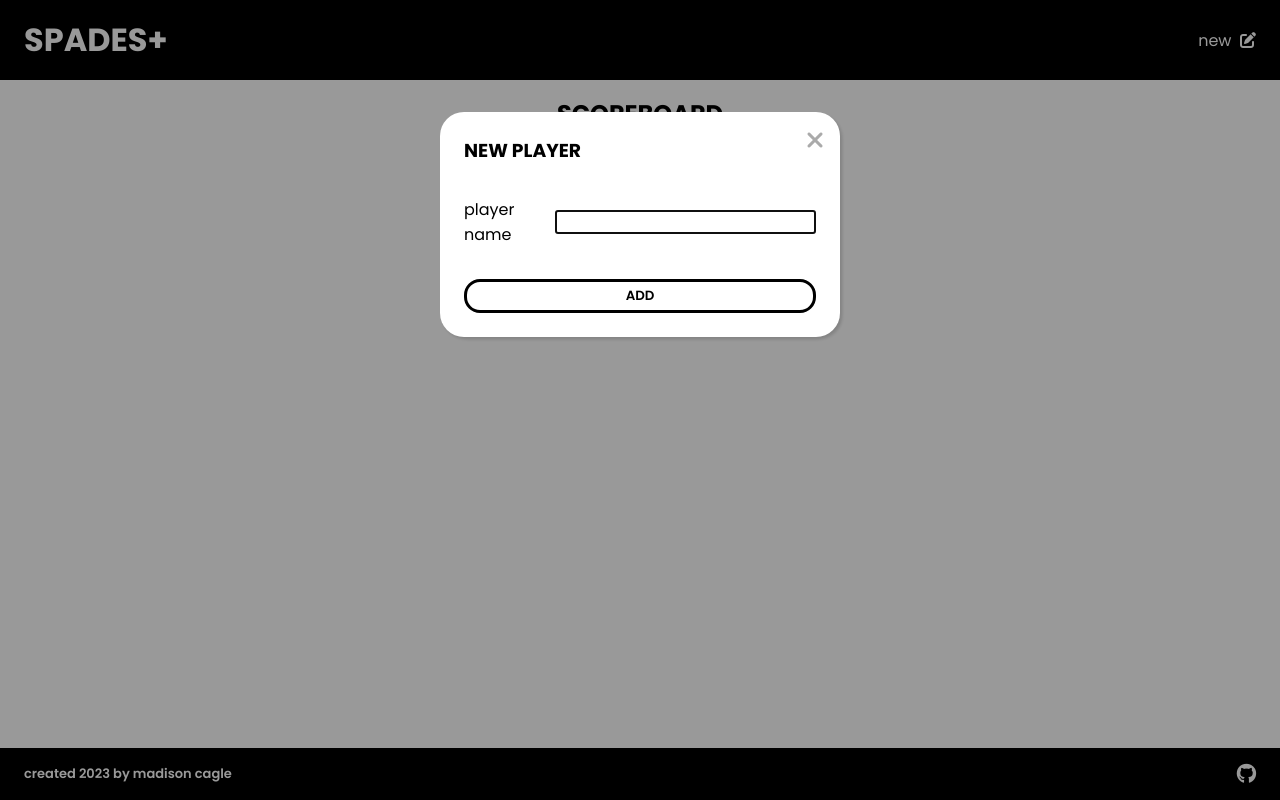
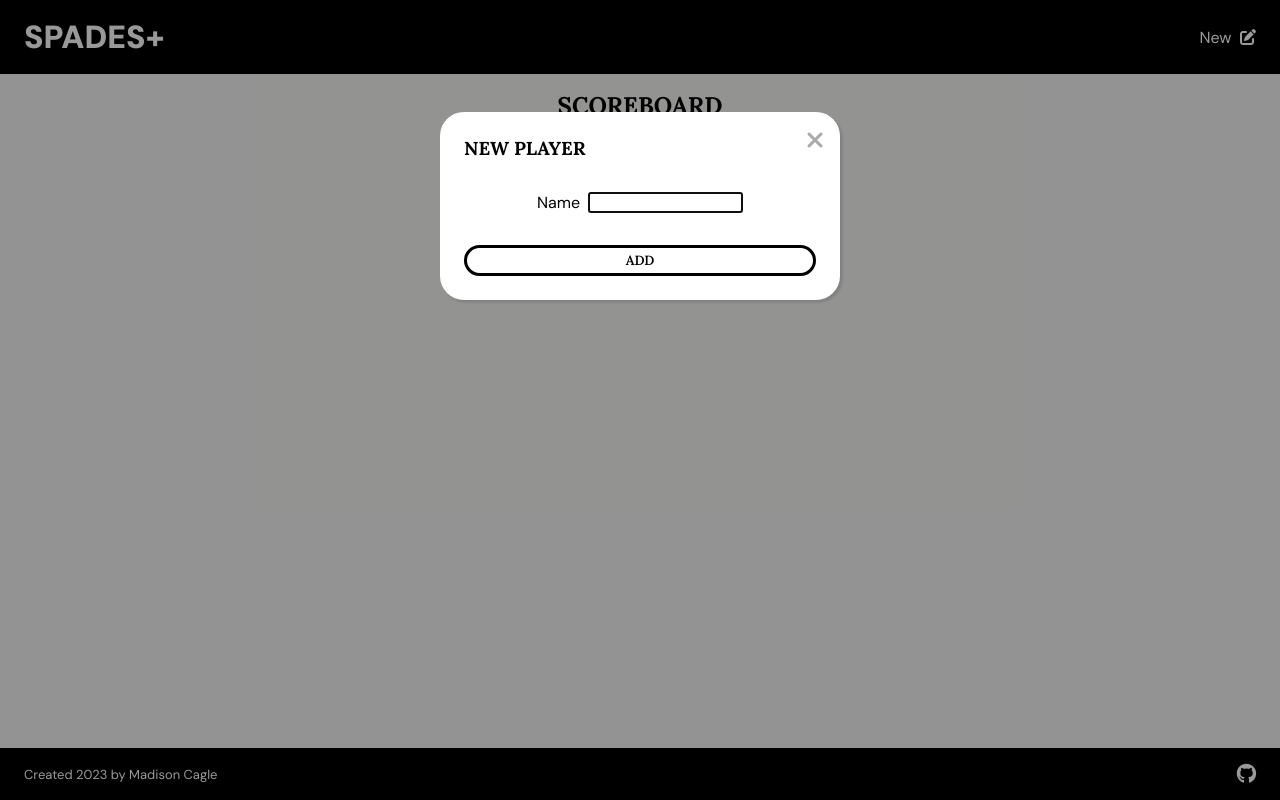
Before and after one commit to madisoncagle/spades-plus, a React (Create React App) app: page / in a window 1280 px wide. Both pictures are taken after a click on the button 640 px from the left and 187 px from the top of the page. Built offline with nearby package versions, Linux system fonts and the light colour scheme.

Commit message:
Begin UI changes

```diff
--- a/public/index.html
+++ b/public/index.html
@@ -25,14 +25,14 @@
     <title>Spades+</title>
 </head>
 
-<body class="bg-white">
+<body>
     <noscript>You need to enable JavaScript to run this app.</noscript>
 
     <!-- header -->
     <header class="bg-black pad-ver-1">
         <div class="container header">
             <a href="#"><h1 class="txt-white">SPADES+</h1></a>
-            <a href="." class="link txt-white"><p>new &nbsp;</p><i class="fa-solid fa-pen-to-square"></i></a>
+            <a href="." class="link txt-white"><p>New &nbsp;</p><i class="fa-solid fa-pen-to-square"></i></a>
         </div>
     </header>
 
@@ -49,7 +49,7 @@
     <!-- footer -->
     <footer class="bg-black pad-ver-1">
         <div class="container flex-space-between">
-            <p class="txt-white txt-small txt-semibold">created 2023 by madison cagle</p>
+            <p>Created 2023 by Madison Cagle</p>
             <a href="https://github.com/madisoncagle" class="link txt-white"><i
                     class="fa-brands fa-github txt-125"></i></a>
         </div>
--- a/src/components/BidMinus.js
+++ b/src/components/BidMinus.js
@@ -1,6 +1,6 @@
 function BidMinus({ onMinus }) {
     return (
-        <button onClick={onMinus} className="bid-btn bdr-round-1 bdr-3 bdr-solid bdr-white bg-black txt-white">
+        <button onClick={onMinus} className="bid-btn">
             <i className="fa-solid fa-minus"></i>
         </button>
     );
--- a/src/components/BidPlus.js
+++ b/src/components/BidPlus.js
@@ -1,6 +1,6 @@
 function BidPlus({ onPlus }) {
     return (
-        <button onClick={onPlus} className="bid-btn bdr-round-1 bdr-3 bdr-solid bdr-white bg-black txt-white">
+        <button onClick={onPlus} className="bid-btn">
             <i className="fa-solid fa-plus"></i>
         </button>
     );
--- a/src/components/Modal.js
+++ b/src/components/Modal.js
@@ -10,11 +10,11 @@ function Modal({ value, hidden, onAdd, onClose, onInput, onKeyUp, hideWarning })
 
                 <div className="modal-middle">
                     <div className="modal-name-input">
-                        <label htmlFor="new-name">player name</label>
+                        <label htmlFor="new-name">Name</label>
                         <input ref={i => i && i.focus()} type="text" name="new-name" id="new-name" value={value} onInput={onInput} onKeyUp={onKeyUp} />
                     </div>
 
-                    <p className="modal-warning" hidden={hideWarning}>please enter a name</p>
+                    <p className="modal-warning" hidden={hideWarning}>Please enter a name</p>
                 </div>
 
                 <button type="submit" id="submit-player-name" className="btn-default bdr-round-1 bdr-3 bdr-solid bdr-black txt-black bg-white" onClick={onAdd}>ADD</button>
--- a/src/components/NoBtn.js
+++ b/src/components/NoBtn.js
@@ -1,6 +1,6 @@
 function NoBtn({ onNo }) {
     return (
-        <button onClick={onNo} className="yes-no-btn minus bdr-4 bdr-solid bdr-red bg-black txt-red">
+        <button onClick={onNo} className="yes-no-btn minus">
             <i className="fa-solid fa-xmark"></i>
         </button>
     );
--- a/src/components/YesBtn.js
+++ b/src/components/YesBtn.js
@@ -1,6 +1,6 @@
 function YesBtn({ onYes }) {
     return (
-        <button onClick={onYes} className="yes-no-btn plus bdr-4 bdr-solid bdr-green bg-black txt-green">
+        <button onClick={onYes} className="yes-no-btn plus">
             <i className="fa-solid fa-check"></i>
         </button>
     );
--- a/src/index.css
+++ b/src/index.css
@@ -1,4 +1,4 @@
-@import url("https://fonts.googleapis.com/css2?family=Poppins:ital,wght@0,100;0,200;0,300;0,400;0,500;0,600;0,700;0,800;0,900;1,100;1,200;1,300;1,400;1,500;1,600;1,700;1,800;1,900&display=swap");
+@import url("https://fonts.googleapis.com/css2?family=DM+Sans:ital,opsz,wght@0,9..40,100..1000;1,9..40,100..1000&family=Lora:ital,wght@0,400..700;1,400..700&display=swap");
 
 @font-face {
   font-family: "Digital";
@@ -9,7 +9,7 @@
   margin: 0;
   padding: 0;
   box-sizing: border-box;
-  font-family: "Poppins";
+  font-family: "Lora";
   /* outline: 1px solid salmon; */
   /* max-width: 100%; */
   /* overflow-x: hidden; */
@@ -39,8 +39,27 @@ a {
   transition: all 0.2s;
 }
 
+header p {
+  font-family: "DM Sans", sans-serif;
+}
+
 main {
   flex: 1;
+  background-color: #f5f5f4;
+}
+
+footer {
+  color: white;
+  font-size: small;
+}
+
+footer p {
+  font-family: "DM Sans", sans-serif;
+}
+
+h1 {
+  font-family: "DM Sans", sans-serif;
+  font-weight: 1000;
 }
 
 /* CLASSES */
@@ -55,10 +74,6 @@ main {
     /* padding: 0 24px; */
     padding: 0 1.5rem;
   }
-}
-
-.number {
-  font-family: "Digital";
 }
 
 .btn-default {
@@ -236,11 +251,11 @@ main {
   display: flex;
   flex-direction: column;
   gap: 1em;
-  padding: 1.5em;
-  background-color: #000;
-  color: #fff;
+  padding: 2.5rem 1.5rem 1.5rem 1.5rem;
+  background-color: white;
+  color: black;
   border-radius: 1.5em;
-  box-shadow: 0.25em 0.25em rgba(85, 85, 85, 0.25);
+  box-shadow: rgba(0, 0, 0, 0.5) 3px 3px 5px;
   min-width: 21.5em;
 }
 
@@ -248,14 +263,14 @@ main {
   position: absolute;
   top: 1em;
   right: 1em;
-  color: rgba(255, 255, 255, 0.5);
+  color: rgba(0, 0, 0, 0.5);
   font-size: 1.5em;
   transition: all 0.2s;
 }
 
 .close:hover {
   cursor: pointer;
-  color: #fff;
+  color: black;
 }
 
 .name-row {
@@ -290,14 +305,14 @@ main {
 }
 
 .undo {
-  color: rgba(255, 255, 255, 0.5);
+  color: rgba(0, 0, 0, 0.5);
   font-size: 1.2em;
   transition: all 0.2s;
 }
 
 .undo:hover {
-    cursor: pointer;
-    color: #fff;
+  cursor: pointer;
+  color: black;
 }
 
 .score-row {
@@ -324,11 +339,14 @@ main {
   width: 2em;
   height: 2em;
   font-size: 1em;
+  border: 3px solid black;
+  border-radius: 1rem;
+  background-color: transparent;
 }
 
 .bid-btn:hover {
-  background-color: #fff;
-  color: #000;
+  background-color: black;
+  color: white;
 }
 
 .bid-num {
@@ -339,6 +357,7 @@ main {
 
 .score {
   font-size: 7em;
+  font-weight: 700;
   width: 100%;
   text-align: center;
 }
@@ -359,14 +378,27 @@ main {
   border-radius: 50%;
   width: 3.125rem;
   height: 3.125rem;
+  border-width: 4px;
+  border-style: solid;
+  background-color: transparent;
 }
 
 .yes-no-btn:hover {
   color: #000;
 }
 
+.plus {
+  color: #0f0;
+  border-color: #0f0;
+}
+
 .plus:hover {
   background-color: #0f0;
+}
+
+.minus {
+  color: #f00;
+  border-color: #f00;
 }
 
 .minus:hover {
@@ -387,10 +419,8 @@ main {
   background-color: rgba(0, 0, 0, 0.4);
 }
 
-.modal-header {
-  display: flex;
-  justify-content: space-between;
-  align-items: center;
+.modal h3 {
+  font-weight: 700;
 }
 
 .modal-content {
@@ -406,12 +436,23 @@ main {
   box-shadow: rgba(0, 0, 0, 0.15) 2.4px 2.4px 3.2px;
 }
 
+.modal-middle {
+  display: flex;
+  flex-direction: column;
+  gap: 0.3rem;
+}
+
 .modal-name-input {
   display: flex;
   justify-content: center;
   align-items: center;
   gap: 0.5rem;
   margin: auto;
+}
+
+.modal-name-input label,
+.modal-name-input input {
+  font-family: "DM Sans", sans-serif;
 }
 
 .modal-warning {
```
